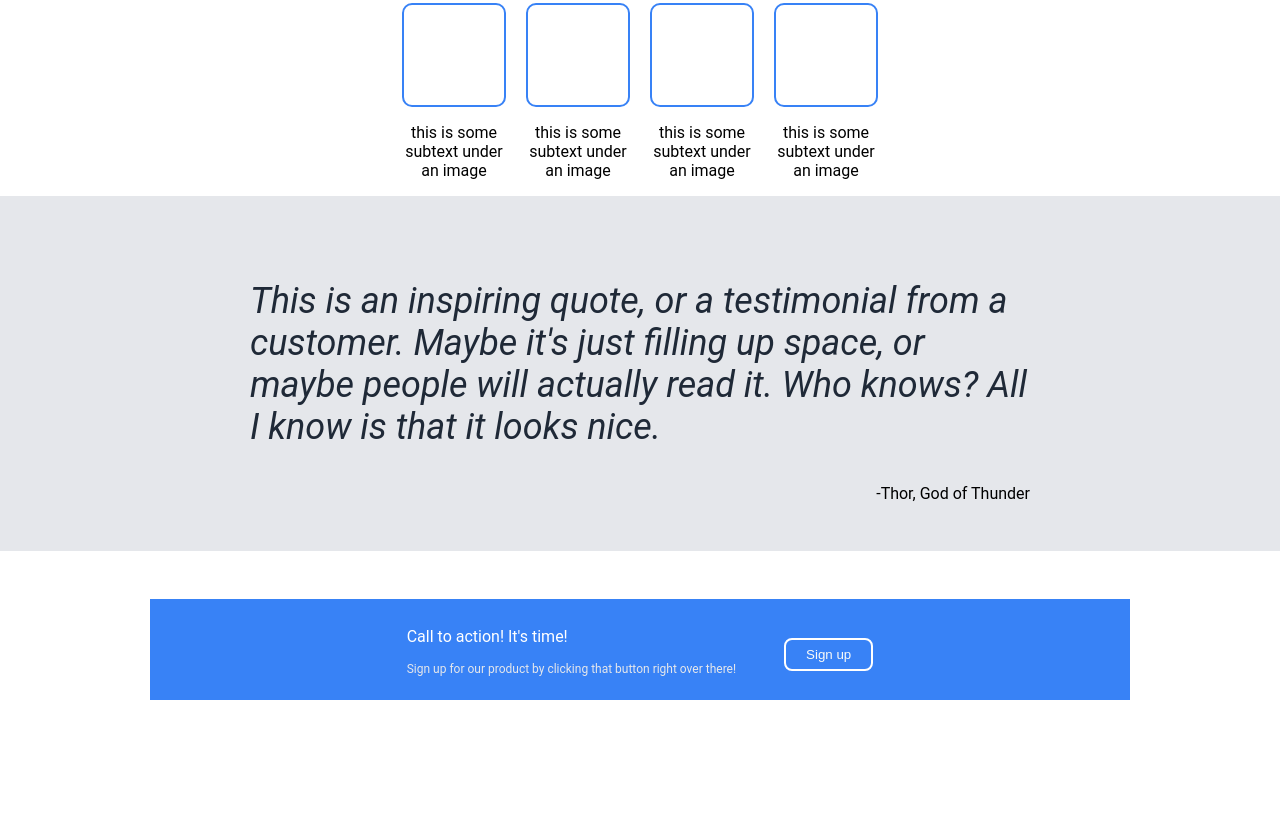
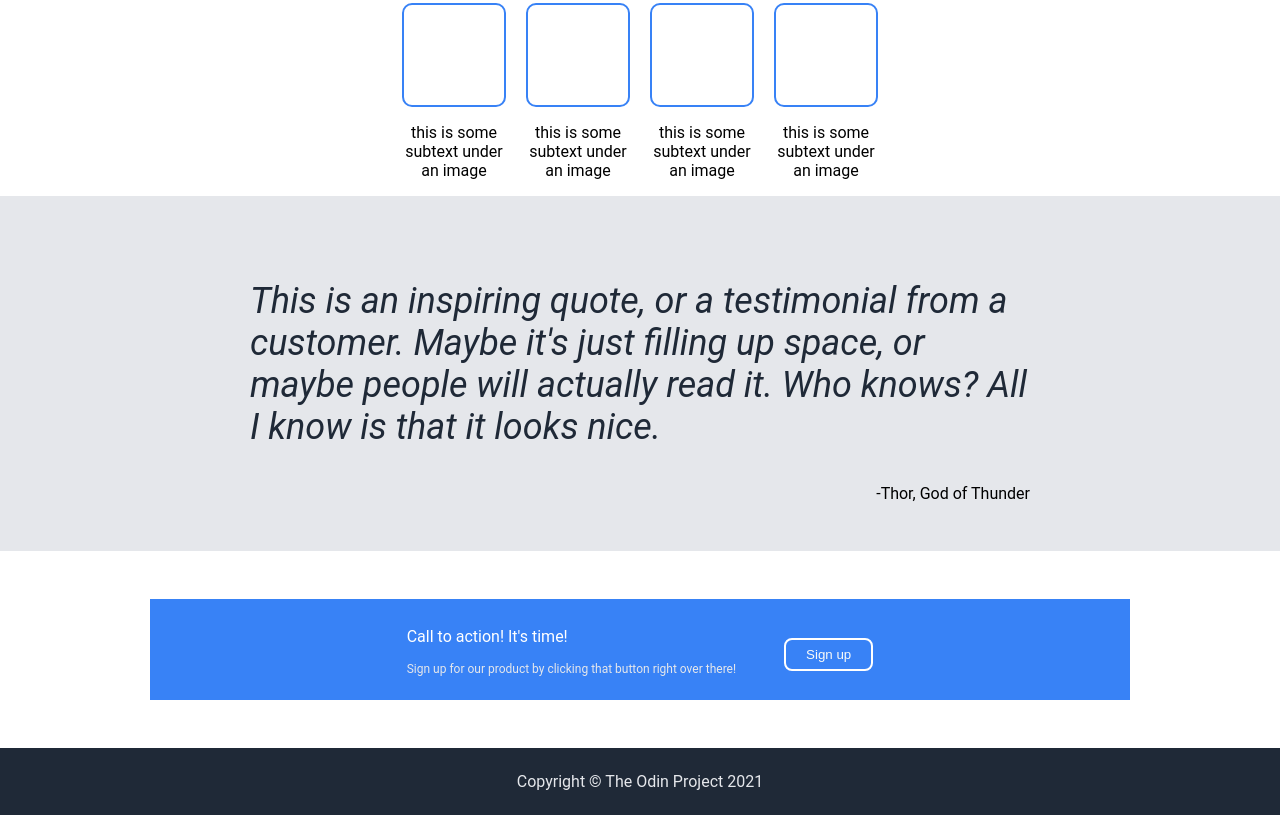
Before and after one commit to Nano1008/odin-landing-page, a plain HTML site: page index.html in a window 1280 px wide. Shown: the part 442-1257 px from the top of the page. Before the commit the page ends 1190 px from the top, so only its background shows below. Drawn offline with Linux system fonts and the light colour scheme.

Commit message:
Finish footer

```diff
--- a/index.html
+++ b/index.html
@@ -71,6 +71,10 @@
         </div>
         <button>Sign up</button>
     </div>
+
+    <footer>
+        <p>Copyright &#169; The Odin Project 2021</p>
+    </footer>
 </body>
 
 </html>
--- a/style.css
+++ b/style.css
@@ -138,3 +138,14 @@ h2 {
 .contact button {
     border: 2px solid #FFF;
 }
+
+footer {
+    background-color: #1F2937;
+    padding: 24px;
+}
+
+footer p {
+    text-align: center;
+    margin: 0;
+    color: #E5E7EB;
+}
```
